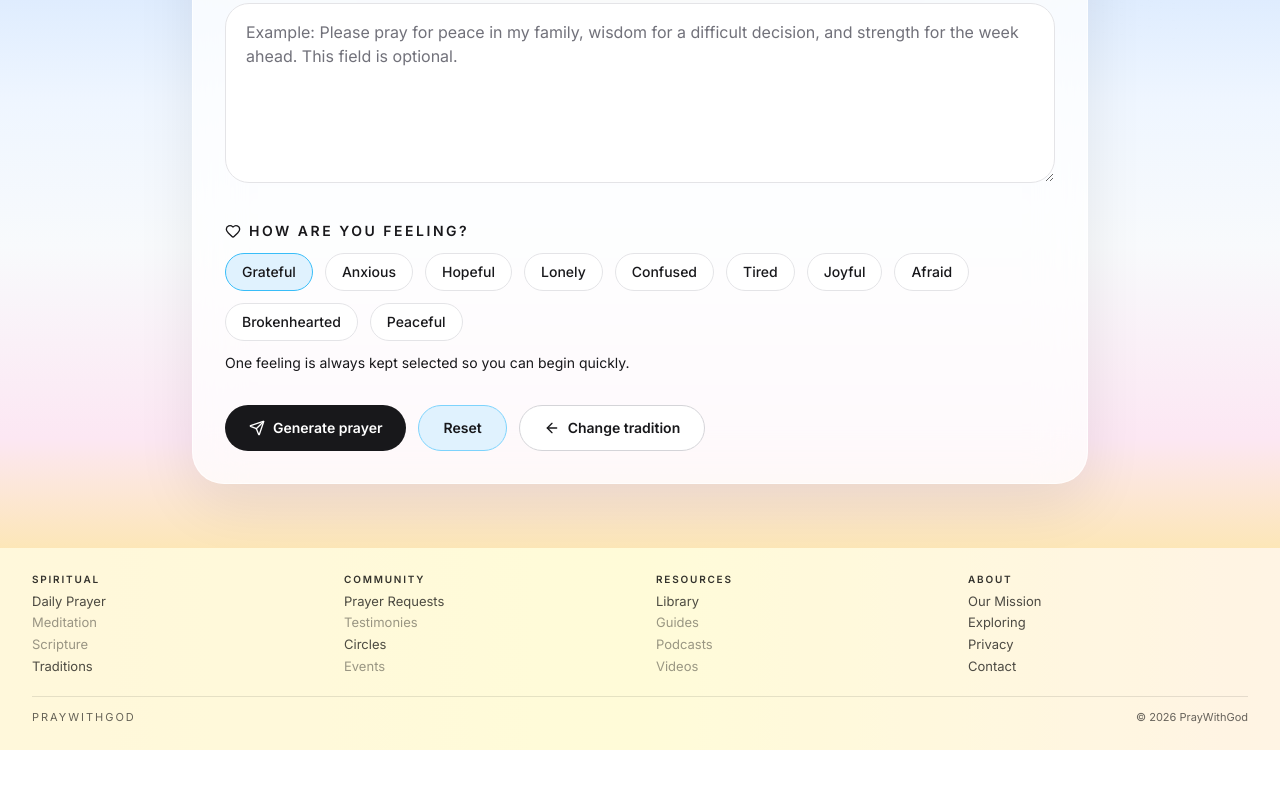
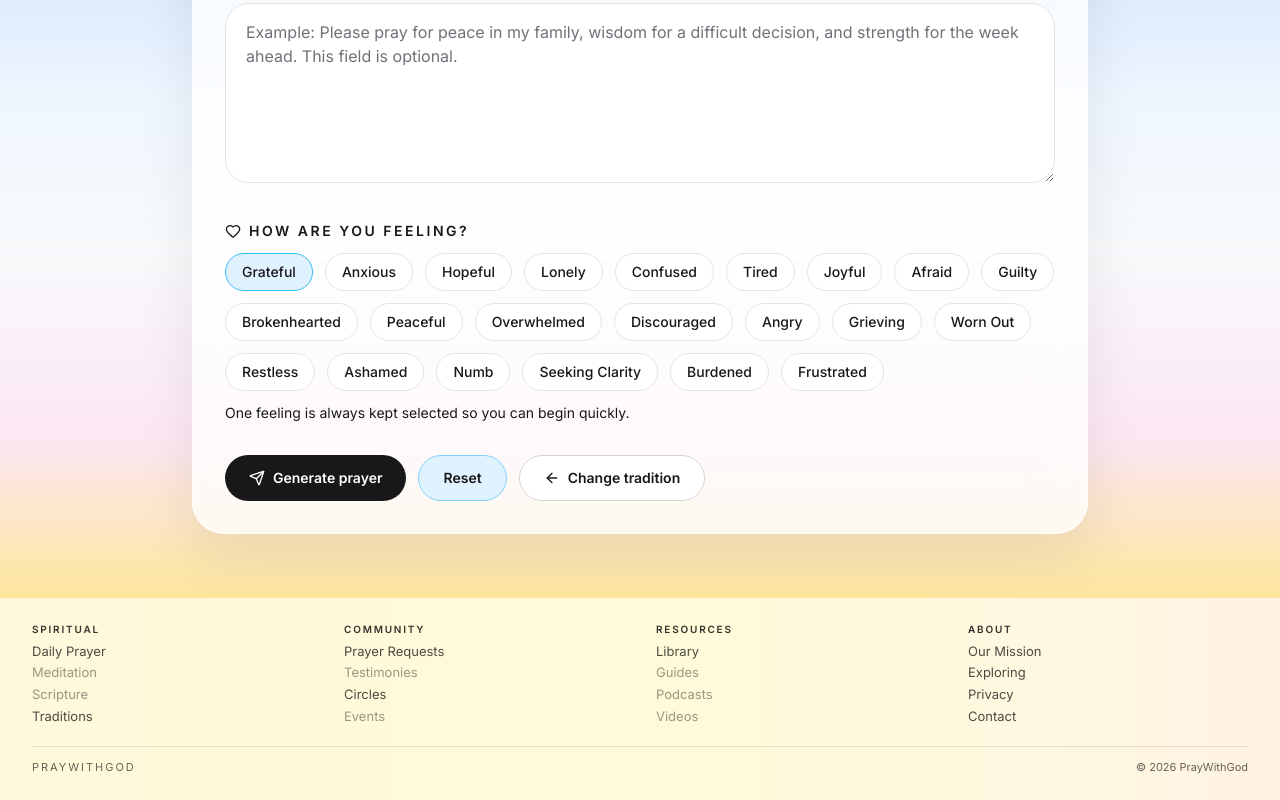
Before and after one commit to Skkyfarm/pray-with-god, a Next.js app: page /pray in a window 1280 px wide. Shown: the part 825-1625 px from the top of the page. Before the commit the page ends 1575 px from the top, so only its background shows below. Built offline with nearby package versions, Linux system fonts and the light colour scheme.

Commit message:
feat: expand prayer feeling options

```diff
--- a/app/pray/page.tsx
+++ b/app/pray/page.tsx
@@ -45,8 +45,20 @@ const FEELING_OPTIONS = [
   'Tired',
   'Joyful',
   'Afraid',
+  'Guilty',
   'Brokenhearted',
   'Peaceful',
+  'Overwhelmed',
+  'Discouraged',
+  'Angry',
+  'Grieving',
+  'Worn Out',
+  'Restless',
+  'Ashamed',
+  'Numb',
+  'Seeking Clarity',
+  'Burdened',
+  'Frustrated',
 ];
 
 const DEFAULT_FEELING = FEELING_OPTIONS[0];
```
